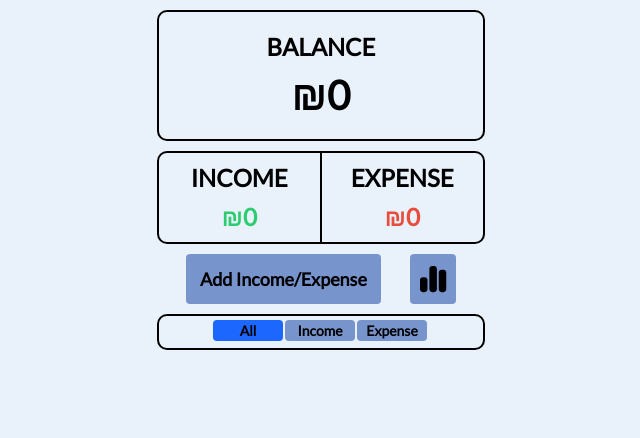
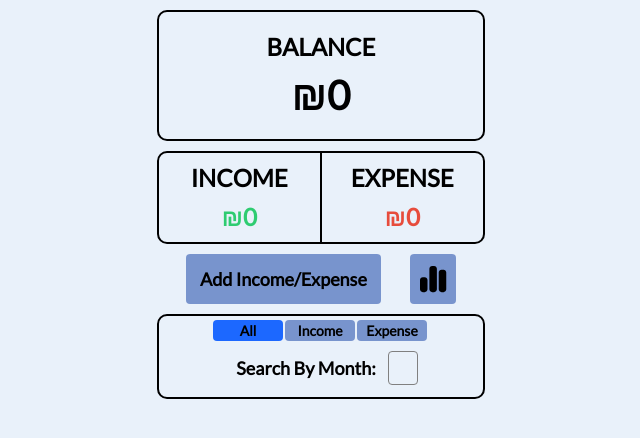
Before and after one commit to NitzanPeer/balance-tracker, a React (Vite) app: page / in a window 1280 px wide. Shown: the top 438 px of the page, without its empty margins (319-959 px from the left). Built offline with nearby package versions, Linux system fonts and the light colour scheme.

Commit message:
Add filtering by month (home) and CSS improvements

```diff
--- a/src/assets/styles/basics/_Base.scss
+++ b/src/assets/styles/basics/_Base.scss
@@ -227,7 +227,6 @@ button.clicked {
   background-color: #1c68ff;
 }
 
-
 .not-found-page-container {
   display: flex;
   flex-direction: column;
@@ -250,6 +249,11 @@ button.clicked {
   }
 }
 
+// cancel arrow buttons in number inputs
+input::-webkit-outer-spin-button,
+input::-webkit-inner-spin-button {
+  -webkit-appearance: none;
+}
 
 .income-color {
   color: #2ecc71;
--- a/src/assets/styles/cmps/_Statistics.scss
+++ b/src/assets/styles/cmps/_Statistics.scss
@@ -25,20 +25,11 @@
     font-weight: bold;
   }
 
-  // cancel arrow buttons in number inputs
-  input::-webkit-outer-spin-button,
-  input::-webkit-inner-spin-button {
-    -webkit-appearance: none;
-  }
-
   .bar1 {
     display: flex;
 
     label {
       color: blue;
-    }
-
-    input {
     }
   }
 
@@ -63,11 +54,15 @@
 
   .year-label {
     // why is there a margin only for year labels?
-    margin-inline-end: 0;
+    // margin-inline-end: 0;
   }
 
   .chart {
     margin: 20px;
     max-width: 320px;
   }
+
+  a {
+    margin-block-start: 100px;
+  }
 }
--- a/src/assets/styles/cmps/_TransactionTable.scss
+++ b/src/assets/styles/cmps/_TransactionTable.scss
@@ -7,8 +7,33 @@
     border: none;
   }
 
+  .month-filter {
+    display: flex;
+    justify-content: center;
+
+    label {
+      margin: 6px 12px;
+      font-size: 18px;
+      font-weight: bold;
+    }
+
+    input {
+      text-align: center;
+      background-color: #e9f1fa;
+      max-width: 30px;
+
+      font-family: "Lato", sans-serif;
+      font-size: 18px;
+      text-align: center;
+      font-weight: bold;
+      background-color: #e9f1fa;
+      border: 1px solid gray;
+      border-radius: 4px;
+      padding: 0;
+    }
+  }
+
   .filter-btns-container {
-    margin-block-end: 5px;
 
     button {
       font-size: 14px;
@@ -54,7 +79,7 @@
       }
 
       .transaction-sum {
-        flex: 1;
+        // flex: 1;
         min-width: 80px;
         font-weight: bold;
         padding: 3px;
@@ -63,7 +88,6 @@
       .transaction-date {
         flex: 1;
         padding: 3px;
-        // margin-inline-end: 20px;
       }
 
       &:nth-child(odd) {
--- a/src/components/AddTransactionModal.jsx
+++ b/src/components/AddTransactionModal.jsx
@@ -1,7 +1,6 @@
 import React from "react";
 import { useState } from "react";
 import { generateId } from "../services/utilService";
-import { addTransaction } from "../services/transactionService";
 
 export default function AddTransaction({
   transactions,
@@ -16,7 +15,7 @@ export default function AddTransaction({
   const [error, setError] = useState("");
 
   const handleSubmit = () => {
-    if (!date || !category || !sum) {
+    if (!date || !sum) {
       setError("Please fill in all fields");
       setTimeout(() => setError(""), 3000);
       return;
@@ -69,6 +68,7 @@ export default function AddTransaction({
                 type="radio"
                 name="category"
                 value="Expense"
+                checked="checked"
                 onChange={(e) => setCategory(e.target.value)}
               />
               <label htmlFor="expense">Expense</label>
--- a/src/components/TransactionTable.jsx
+++ b/src/components/TransactionTable.jsx
@@ -7,11 +7,16 @@ export default function TransactionTable({
   handleRemoveTransaction,
 }) {
   const [filterType, setFilterType] = useState("all");
+  const [selectedMonth, setSelectedMonth] = useState("");
   const [isClicked, setClicked] = useState(filterType === "all");
 
   const handleFilterChange = (type) => {
     setClicked(type === "all");
     setFilterType(type);
+  };
+
+  const handleMonthChange = (e) => {
+    setSelectedMonth(e.target.value);
   };
 
   // a function the sort uses to sort transactions by date
@@ -25,13 +30,23 @@ export default function TransactionTable({
     transactions.sort(compareDates);
   }, [transactions]);
 
-  const filteredTransactions = transactions.filter((transaction) => {
+  const filteredTransactions = transactions
+    .filter((transaction) => {
       if (filterType === "all") {
         return true;
       } else if (filterType === "income") {
         return transaction.isIncome;
       } else {
         return !transaction.isIncome;
+      }
+    })
+    .filter((transaction) => {
+      if (!selectedMonth) {
+        return true; // If no month is selected, show all transactions
+      } else {
+        const transactionDate = new Date(transaction.date);
+        const transactionMonth = transactionDate.getMonth() + 1; // Month is 0-based
+        return transactionMonth === parseInt(selectedMonth);
       }
     });
 
@@ -57,6 +72,19 @@ export default function TransactionTable({
           Expense
         </button>
       </div>
+
+      <div className="month-filter container">
+        <label htmlFor="monthInput">Search By Month:</label>
+        <input
+          type="number"
+          id="monthInput"
+          min="1"
+          max="12"
+          value={selectedMonth}
+          onChange={handleMonthChange}
+        />
+      </div>
+
       <ul className="transaction-list clean-list">
         {filteredTransactions.map((transaction, index) => (
           <Transaction
```
Also changed, not shown: src/Views/Statistics.jsx (+2 -8 lines). Lines whose indentation alone changed are shown as unchanged.
